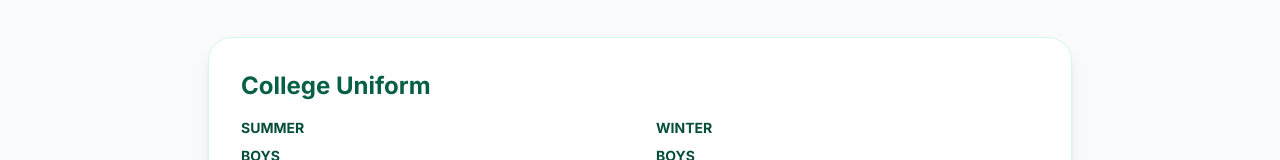
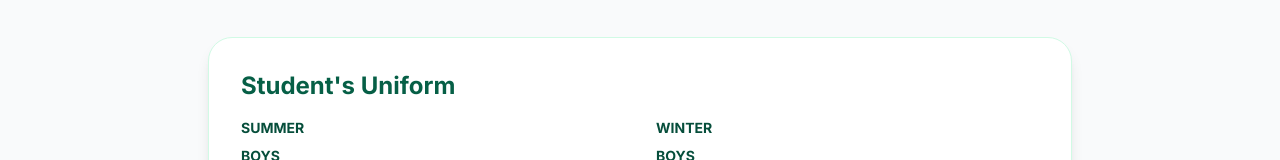
Before and after one commit to ggccswl/ggccswl, a plain HTML site: page public/student-life.html in a window 1280 px wide. Shown: the part 192-352 px from the top of the page. Drawn offline with nearby package versions, Linux system fonts and the light colour scheme.

Commit message:
Update student-life.html

```diff
--- a/public/student-life.html
+++ b/public/student-life.html
@@ -18,7 +18,7 @@
     </header>
 
     <section data-animate class="animate-on-scroll bg-white rounded-3xl shadow-lg border border-emerald-100 p-8 mb-8 card-lift">
-        <h2 class="text-2xl font-bold text-emerald-800 mb-4">College Uniform</h2>
+        <h2 class="text-2xl font-bold text-emerald-800 mb-4">Student's Uniform</h2>
         <div class="grid md:grid-cols-2 gap-8 text-sm text-gray-700">
             <div>
                 <h3 class="font-bold text-emerald-900 mb-2">SUMMER</h3>
```
